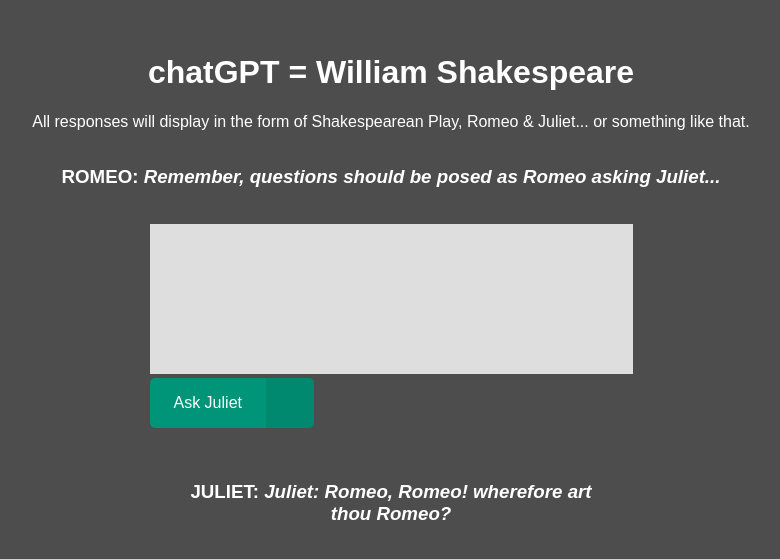
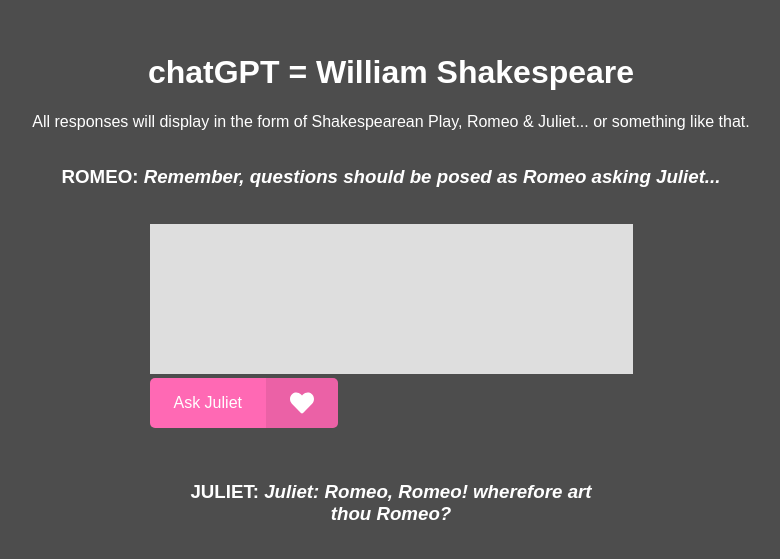
Before and after one commit to simon-masterclass/chatGPT-shakespeare, a React (Create React App) app: page / in a window 1280 px wide. Shown: the part 189-748 px from the top of the page, without its empty margins (249-1029 px from the left). Built offline with nearby package versions, Linux system fonts and the light colour scheme.

Commit message:
[03] - Button Icon

```diff
--- a/package.json
+++ b/package.json
@@ -10,6 +10,7 @@
     "openai": "^3.1.0",
     "react": "^18.2.0",
     "react-dom": "^18.2.0",
+    "react-icons": "^4.7.1",
     "react-scripts": "5.0.1",
     "web-vitals": "^2.1.4"
   },
--- a/src/App.css
+++ b/src/App.css
@@ -59,7 +59,7 @@
 	display: flex;
 	height: 50px;
 	padding: 0;
-	background: #009578;
+	background: #FF69B4;
 	border: none;
 	outline: none;
 	border-radius: 5px;
@@ -71,11 +71,11 @@
 }
 
 .button:hover {
-	background: #008168;
+	background: #FF1493;
 }
 
 .button:active {
-	background: #006e58;
+	background: #C71585;
 }
 
 .button__text,
--- a/src/App.js
+++ b/src/App.js
@@ -4,6 +4,7 @@
 
 import React, { useState } from "react";
 import "./App.css";
+import { FaHeart } from "react-icons/fa";
 
 function App() {
   const [message, setMessage] = useState("");
@@ -60,7 +61,7 @@
             class="button">
             <span class="button__text">Ask Juliet</span>
             <span class="button__icon">
-              <ion-icon name="cloud-download-outline"></ion-icon>
+              <FaHeart />
             </span>
           </button>
         </form>
```
Also changed, not shown: 1 other file (tests, documents, lock files or other folders).
